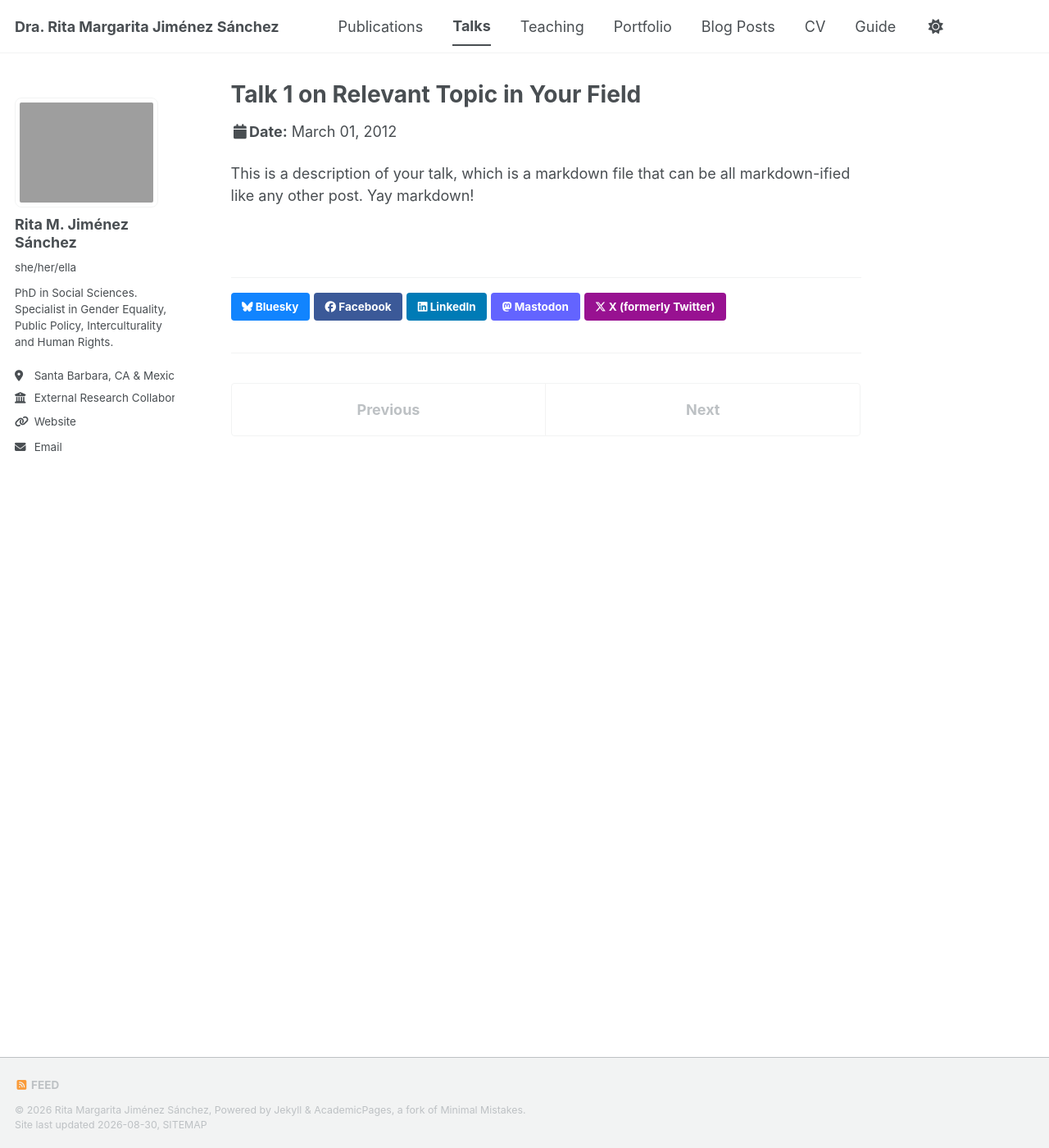
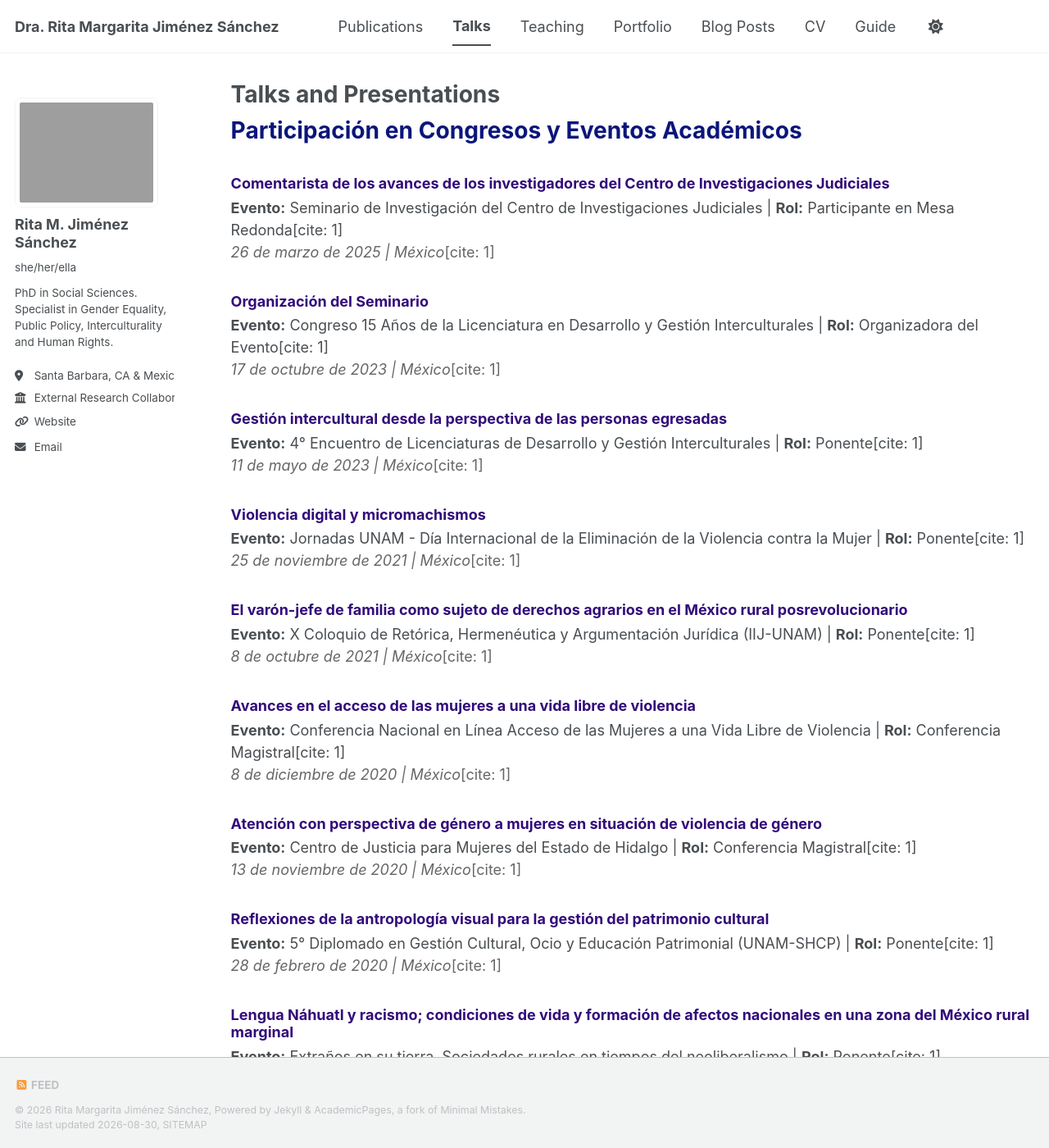
Before and after one commit to RitaJisa/RitaJisa.github.io, a Jekyll site: the page built from _talks/2012-03-01-talk-1.md, in a window 1280 px wide and 1400 px high. Shown: the whole window at 82% size. Built offline with Jekyll 4.4.1, drawn with Linux system fonts in a browser that asks for light colours; a style sheet for code colours, icons or effects is not loaded; some of the changed text lies outside the part shown.

Commit message:
Update 2012-03-01-talk-1.md
puse todas las charlas

```diff
--- a/_talks/2012-03-01-talk-1.md
+++ b/_talks/2012-03-01-talk-1.md
@@ -1,11 +1,90 @@
 ---
-title: "Talk 1 on Relevant Topic in Your Field"
-collection: talks
-type: "Talk"
-permalink: /talks/2012-03-01-talk-1
-venue: "UC San Francisco, Department of Testing"
-date: 2012-03-01
-location: "San Francisco, CA, USA"
+layout: archive
+title: "Talks and Presentations"
+permalink: /talks/
+author_profile: true
 ---
 
-This is a description of your talk, which is a markdown file that can be all markdown-ified like any other post. Yay markdown!
+<h1 style="color: #0B167A; font-weight: bold; margin-bottom: 20px;">Participación en Congresos y Eventos Académicos</h1>
+
+<div style="margin-bottom: 25px;">
+  <h3 style="color: #320B7A; margin-bottom: 5px;">Comentarista de los avances de los investigadores del Centro de Investigaciones Judiciales</h3>
+  <p style="margin: 0;"><strong>Evento:</strong> Seminario de Investigación del Centro de Investigaciones Judiciales | <strong>Rol:</strong> Participante en Mesa Redonda[cite: 1]</p>
+  <p style="margin: 0; color: #666;"><em>26 de marzo de 2025 | México</em>[cite: 1]</p>
+</div>
+
+<div style="margin-bottom: 25px;">
+  <h3 style="color: #320B7A; margin-bottom: 5px;">Organización del Seminario</h3>
+  <p style="margin: 0;"><strong>Evento:</strong> Congreso 15 Años de la Licenciatura en Desarrollo y Gestión Interculturales | <strong>Rol:</strong> Organizadora del Evento[cite: 1]</p>
+  <p style="margin: 0; color: #666;"><em>17 de octubre de 2023 | México</em>[cite: 1]</p>
+</div>
+
+<div style="margin-bottom: 25px;">
+  <h3 style="color: #320B7A; margin-bottom: 5px;">Gestión intercultural desde la perspectiva de las personas egresadas</h3>
+  <p style="margin: 0;"><strong>Evento:</strong> 4° Encuentro de Licenciaturas de Desarrollo y Gestión Interculturales | <strong>Rol:</strong> Ponente[cite: 1]</p>
+  <p style="margin: 0; color: #666;"><em>11 de mayo de 2023 | México</em>[cite: 1]</p>
+</div>
+
+<div style="margin-bottom: 25px;">
+  <h3 style="color: #320B7A; margin-bottom: 5px;">Violencia digital y micromachismos</h3>
+  <p style="margin: 0;"><strong>Evento:</strong> Jornadas UNAM - Día Internacional de la Eliminación de la Violencia contra la Mujer | <strong>Rol:</strong> Ponente[cite: 1]</p>
+  <p style="margin: 0; color: #666;"><em>25 de noviembre de 2021 | México</em>[cite: 1]</p>
+</div>
+
+<div style="margin-bottom: 25px;">
+  <h3 style="color: #320B7A; margin-bottom: 5px;">El varón-jefe de familia como sujeto de derechos agrarios en el México rural posrevolucionario</h3>
+  <p style="margin: 0;"><strong>Evento:</strong> X Coloquio de Retórica, Hermenéutica y Argumentación Jurídica (IIJ-UNAM) | <strong>Rol:</strong> Ponente[cite: 1]</p>
+  <p style="margin: 0; color: #666;"><em>8 de octubre de 2021 | México</em>[cite: 1]</p>
+</div>
+
+<div style="margin-bottom: 25px;">
+  <h3 style="color: #320B7A; margin-bottom: 5px;">Avances en el acceso de las mujeres a una vida libre de violencia</h3>
+  <p style="margin: 0;"><strong>Evento:</strong> Conferencia Nacional en Línea Acceso de las Mujeres a una Vida Libre de Violencia | <strong>Rol:</strong> Conferencia Magistral[cite: 1]</p>
+  <p style="margin: 0; color: #666;"><em>8 de diciembre de 2020 | México</em>[cite: 1]</p>
+</div>
+
+<div style="margin-bottom: 25px;">
+  <h3 style="color: #320B7A; margin-bottom: 5px;">Atención con perspectiva de género a mujeres en situación de violencia de género</h3>
+  <p style="margin: 0;"><strong>Evento:</strong> Centro de Justicia para Mujeres del Estado de Hidalgo | <strong>Rol:</strong> Conferencia Magistral[cite: 1]</p>
+  <p style="margin: 0; color: #666;"><em>13 de noviembre de 2020 | México</em>[cite: 1]</p>
+</div>
+
+<div style="margin-bottom: 25px;">
+  <h3 style="color: #320B7A; margin-bottom: 5px;">Reflexiones de la antropología visual para la gestión del patrimonio cultural</h3>
+  <p style="margin: 0;"><strong>Evento:</strong> 5° Diplomado en Gestión Cultural, Ocio y Educación Patrimonial (UNAM-SHCP) | <strong>Rol:</strong> Ponente[cite: 1]</p>
+  <p style="margin: 0; color: #666;"><em>28 de febrero de 2020 | México</em>[cite: 1]</p>
+</div>
+
+<div style="margin-bottom: 25px;">
+  <h3 style="color: #320B7A; margin-bottom: 5px;">Lengua Náhuatl y racismo; condiciones de vida y formación de afectos nacionales en una zona del México rural marginal</h3>
+  <p style="margin: 0;"><strong>Evento:</strong> Extraños en su tierra. Sociedades rurales en tiempos del neoliberalismo | <strong>Rol:</strong> Ponente[cite: 1]</p>
+  <p style="margin: 0; color: #666;"><em>3 de octubre de 2019 | México</em>[cite: 1]</p>
+</div>
+
+<div style="margin-bottom: 25px;">
+  <h3 style="color: #320B7A; margin-bottom: 5px;">La formación de ejidos en "comunidades" indígenas de la Huasteca Potosina durante la construcción del México posrevolucionario (1920-2018)</h3>
+  <p style="margin: 0;"><strong>Evento:</strong> IV Coloquio. Tierra, Territorialidades y Derechos Indígenas: Pasado y Presente (COLSAN) | <strong>Rol:</strong> Ponente[cite: 1]</p>
+  <p style="margin: 0; color: #666;"><em>7 de noviembre de 2018 | México</em>[cite: 1]</p>
+</div>
+
+<hr style="margin: 30px 0;" />
+
+<h1 style="color: #0B167A; font-weight: bold; margin-bottom: 20px;">Invitaciones y Colaboraciones Destacadas</h1>
+
+<div style="margin-bottom: 25px;">
+  <h3 style="color: #320B7A; margin-bottom: 5px;">Análisis de metodología propuesta para el estudio de las afectaciones de NNA por la violencia armada en México</h3>
+  <p style="margin: 0;"><strong>Institución:</strong> UNICEF México - UNAM | <strong>Año:</strong> 2025[cite: 1]</p>
+  <p style="margin: 0; color: #444;">Seminario cerrado de revisión metodológica para el análisis del impacto de la violencia armada en niñas, niños y adolescentes[cite: 1].</p>
+</div>
+
+<div style="margin-bottom: 25px;">
+  <h3 style="color: #320B7A; margin-bottom: 5px;">Breaking Barriers: Transnationalism, Digital Methodologies, and Gender</h3>
+  <p style="margin: 0;"><strong>Institución:</strong> University of California, Santa Barbara (UCSB) | <strong>Año:</strong> 2025[cite: 1]</p>
+  <p style="margin: 0; color: #444;">Taller binacional y grupo de trabajo especializado en género, migración y plataformas digitales compartidas[cite: 1].</p>
+</div>
+
+<div style="margin-bottom: 25px;">
+  <h3 style="color: #320B7A; margin-bottom: 5px;">Responsabilidades éticas y profesionales: fundamentos y aplicaciones para imaginar futuros sostenibles</h3>
+  <p style="margin: 0;"><strong>Institución:</strong> Escuela Superior Politécnica del Litoral (ESPOL, Ecuador) | <strong>Año:</strong> 2024[cite: 1]</p>
+  <p style="margin: 0; color: #444;">Conferencia internacional especializada sobre ética, responsabilidad social y sostenibilidad[cite: 1].</p>
+</div>
```
